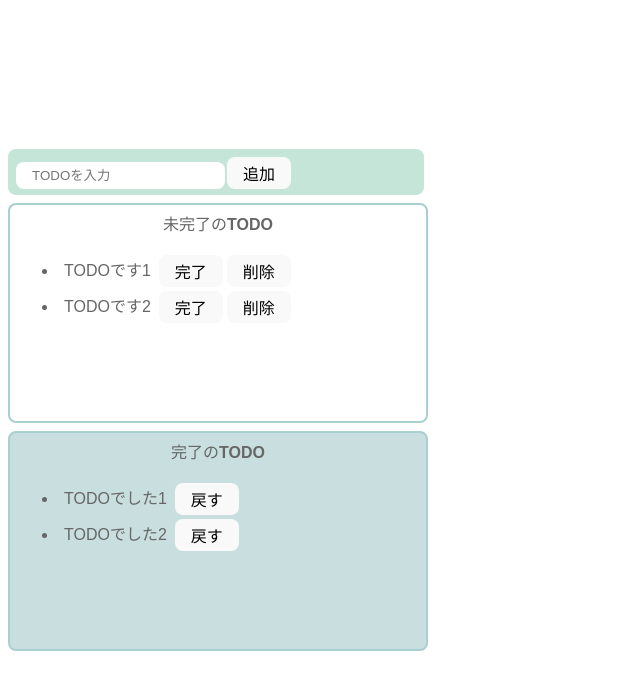
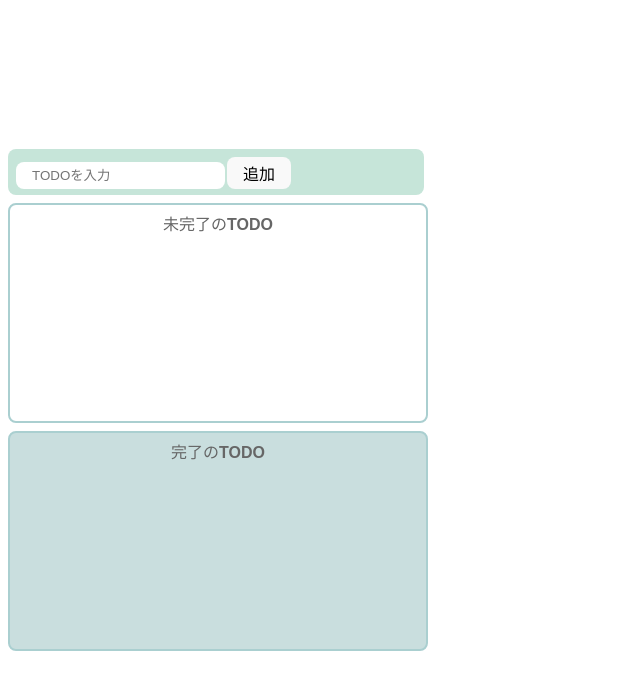
Before and after one commit to 5hvn5vk3/udemy-js-react, a React (Vite) app in the folder udemy-react/: page / in a window 1280 px wide. Shown: the top 690 px of the page, without its empty margins (0-640 px from the left). Built offline with nearby package versions, Linux system fonts and the light colour scheme.

Commit message:
モック部分の削除
- completeTodos, imcompleteTodos の初期値を空配列にした

```diff
--- a/udemy-react/src/Todo.jsx
+++ b/udemy-react/src/Todo.jsx
@@ -9,8 +9,8 @@ import "./Todo.css";
 export const Todo = () => {
 
   const [todoText, setTodoText] = useState("");
-  const [incompleteTodos, setIncompleteTodos] = useState(["TODOです1", "TODOです2"])
-  const [completeTodos, setCompleteTodos] = useState(["TODOでした1", "TODOでした2"])
+  const [incompleteTodos, setIncompleteTodos] = useState([])
+  const [completeTodos, setCompleteTodos] = useState([])
 
   const onChangeTodoText = (event) => setTodoText(event.target.value); // 実際のアプリケーションではフォーム・ライブラリを使う
   const onClickAdd = () => {
```
